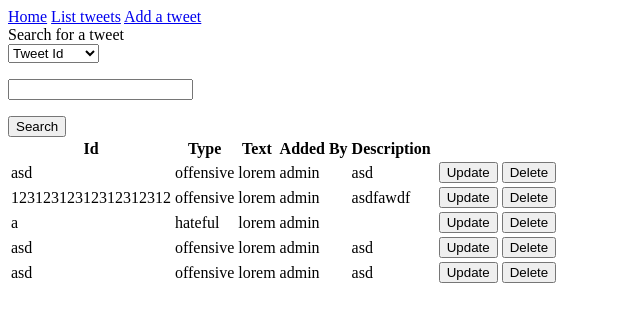
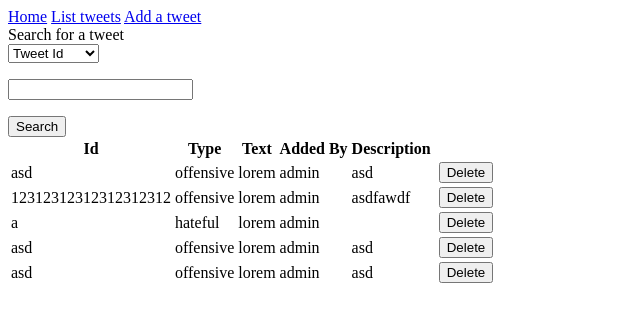
Before and after one commit to Banskumansku/tsoha2019vihapuhekanta, a Flask app: page /tweets in a window 1280 px wide. Shown: the top 322 px of the page, without its empty margins (0-640 px from the left). Run offline with Flask 2, Linux system fonts and the light colour scheme; data comes from the database, SQL or seed files in the repository; both versions use the stored data as it was after the commit; some libraries are stand-ins or nearby versions.

Commit message:
Pip freeze

```diff
--- a/application/templates/tweets/list.html
+++ b/application/templates/tweets/list.html
@@ -26,9 +26,8 @@
         <td>{{ tweet.tweettext }}</td>
         <td>{{ tweet.addedby }}</td>
         <td>{{ tweet.tweetdescription }}</td>
+
         <td>
-        <td>
-            <input type="button" value="Update">
         </td>
         <td>
             <form method="POST" action="./delete">
@@ -36,7 +35,10 @@
             <input type="submit" value="Delete">
             </form>
         </td>
+
     </tr>
     {% endfor %}
   </table>
+    <script type="text/javascript">
+    </script>
 {% endblock %}
--- a/application/templates/tweets/new.html
+++ b/application/templates/tweets/new.html
@@ -43,6 +43,7 @@
         showHate()
         console.log("shit");
     })
+
     function showOffensive() {
         viewOffensive.style.display = "block"
         viewHate.style.display = "none"
--- a/requirements.txt
+++ b/requirements.txt
@@ -1,10 +1,13 @@
 astroid==2.2.5
+Babel==2.6.0
 certifi==2019.3.9
 chardet==3.0.4
 Click==7.0
 colorama==0.4.1
 Flask==1.0.2
+Flask-Babel==0.12.2
 Flask-SQLAlchemy==2.3.2
+Flask-Table==0.5.0
 Flask-WTF==0.14.2
 gunicorn==19.9.0
 heroku==0.1.4
@@ -18,6 +21,7 @@ mccabe==0.6.1
 psycopg2==2.7.7
 pylint==2.3.1
 python-dateutil==1.5
+pytz==2018.9
 requests==2.21.0
 six==1.12.0
 SQLAlchemy==1.3.1
```
Also changed, not shown: application/tweets.db.
